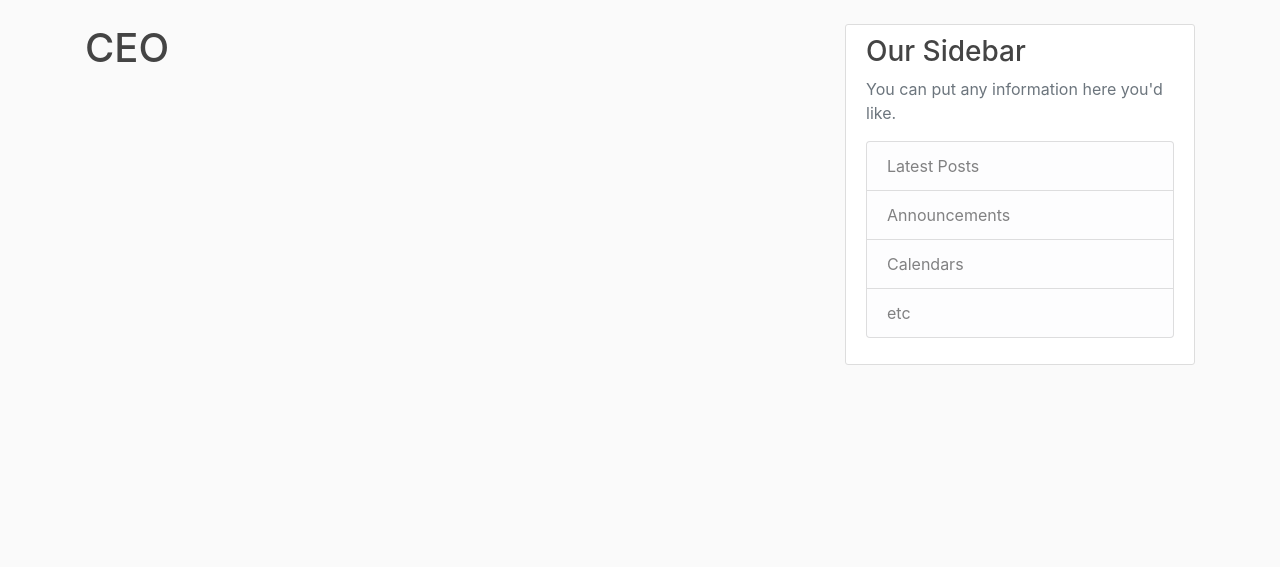
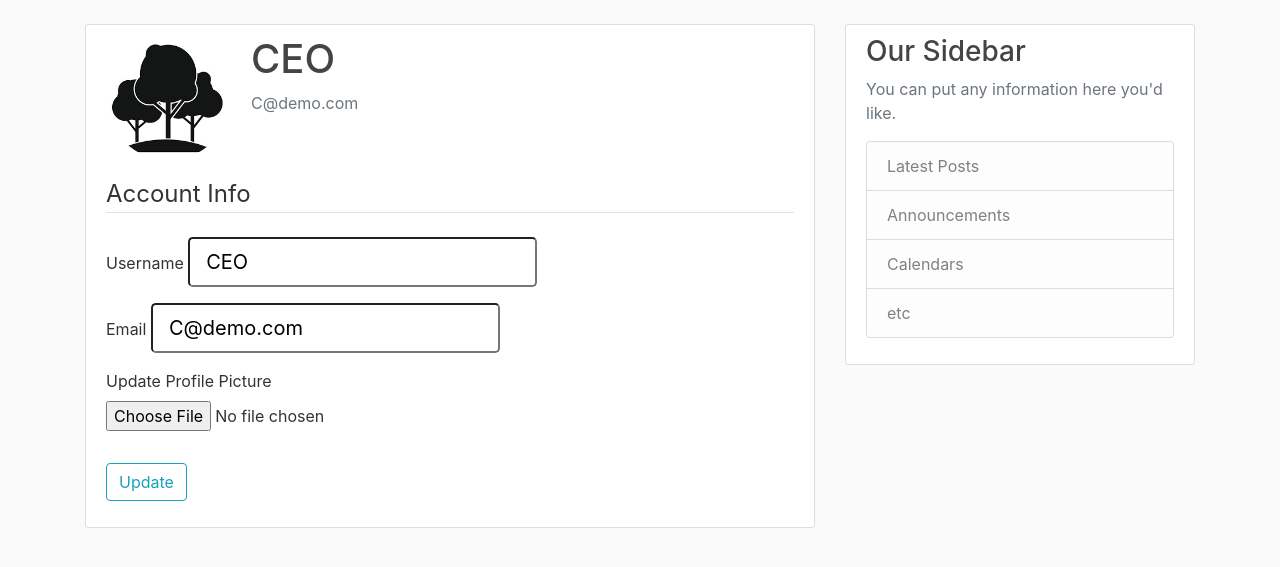
Before and after one commit to MinChun-Jheng/Practice, a Flask app: page /account in a window 1280 px wide. Shown: the part 56-623 px from the top of the page. Run offline with Flask 2, Linux system fonts and the light colour scheme; a user stored in the database is signed in; some libraries are stand-ins or nearby versions.

Commit message:
User Account and Profile Picture

```diff
--- a/python-flask/flaskblog/forms.py
+++ b/python-flask/flaskblog/forms.py
@@ -1,7 +1,10 @@
 from flask_wtf import FlaskForm
+from flask_wtf.file import FileField, FileAllowed
+from flask_login import current_user
 from wtforms import StringField, PasswordField, SubmitField, BooleanField
 from wtforms.validators import DataRequired, Length, Email, EqualTo, ValidationError
 from flaskblog.models import User
+
 
 class RegistrationForm(FlaskForm):
     username = StringField('Username',
@@ -20,8 +23,28 @@ class RegistrationForm(FlaskForm):
         if user:
             raise ValidationError('That email is taken. Please choose another one.')
 
+
 class LoginForm(FlaskForm):
     email = StringField('Email', validators=[DataRequired(), Email()])
     password = PasswordField('Password', validators=[DataRequired()])
     remember = BooleanField('Remember me')
     submit = SubmitField('Login')
+
+
+class UpdateAccountForm(FlaskForm):
+    username = StringField('Username',
+     validators=[DataRequired(), Length(min=2, max=20)])
+    email = StringField('Email', validators=[DataRequired(), Email()])
+    picture = FileField('Update Profile Picture', validators=[FileAllowed(['jpg', 'png'])])
+    submit = SubmitField('Update')
+
+    def validate_username(self, username):
+        if username.data != current_user:
+            user = User.query.filter_by(username=username.data).first()
+            if user:
+                raise ValidationError('That username is taken. Please choose another one.')
+    def validate_email(self, email):
+        if email.data != current_user.email:
+            user = User.query.filter_by(email=email.data).first()
+            if user:
+                raise ValidationError('That email is taken. Please choose another one.')
--- a/python-flask/flaskblog/routes.py
+++ b/python-flask/flaskblog/routes.py
@@ -1,6 +1,9 @@
+import os
+import secrets
+from PIL import Image
 from flask import render_template, url_for, flash, redirect, request
 from flaskblog import app, db, bcrypt
-from flaskblog.forms import RegistrationForm, LoginForm
+from flaskblog.forms import RegistrationForm, LoginForm, UpdateAccountForm
 from flaskblog.models import User, Post
 from flask_login import login_user, current_user, logout_user, login_required
 
@@ -66,8 +69,39 @@ def logout():
     logout_user()
     return redirect(url_for('home'))
 
+def save_picture(form_picture):
+    random_hex = secrets.token_hex(8)
+    # ext is .jpg or .png
+    _, f_ext = os.path.splitext(form_picture.filename)
+    picture_fn = random_hex + f_ext
+    picture_path = os.path.join(app.root_path, 'static/profile_pics', picture_fn)
+    form_picture.save(picture_path)
 
-@app.route("/account")
+    output_size = (125, 125)
+    i = Image.open(form_picture)
+    i.thumbnail(output_size)
+    i.save(picture_path)
+    return picture_fn
+
+
+
+@app.route("/account", methods=['GET', 'POST'])
 @login_required
 def account():
-    return render_template('account.html', title='Account')
+    form = UpdateAccountForm()
+    # when click submit
+    if form.validate_on_submit():
+        if form.picture.data:
+            picture_file = save_picture(form.picture.data)
+            current_user.image_file = picture_file
+        current_user.username = form.username.data
+        current_user.email = form.email.data
+        db.session.commit()
+        flash('your account has been updated!', 'success')
+        return redirect(url_for('account'))
+    # 設置預設值為current_user
+    elif request.method == 'GET':
+        form.username.data = current_user.username
+        form.email.data = current_user.email
+    image_file = url_for('static', filename='profile_pics/' + current_user.image_file)
+    return render_template('account.html', title='Account', image_file=image_file, form=form)
--- a/python-flask/flaskblog/templates/account.html
+++ b/python-flask/flaskblog/templates/account.html
@@ -1,4 +1,62 @@
 {% extends "layout.html" %}
 {% block content %}
-    <h1>{{ current_user.username }}</h1>
+    <div class="content-section">
+      <div class="media">
+        <img class="rounded-circle account-img" src="{{ image_file }}" alt="">
+        <div class="media-body">
+          <h2 class="account-heading">{{ current_user.username}}</h2>
+          <p class="text-secondary">{{ current_user.email }}</p>
+        </div>
+      </div>
+      <!-- FORM HERE -->
+      <!-- use multipart/form-data when your form includes any <input type="file"> elements -->
+        <form class="" action="" method="POST" enctype="multipart/form-data">
+          {{ form.hidden_tag() }}
+          <fieldset class="form-group">
+            <legend class="border-bottom mb-4">Account Info</legend>
+            <div class="form-group">
+              {{ form.username.label(class="form-control-label")}}
+
+              {% if form.username.errors %}
+                {{ form.username(class="form-control form-control-lg is-invalid") }}
+                <div class="invalid-feedback">
+                  {% for error in form.username.errors %}
+                    <span>{{ error }}</span>
+                </div>
+                {% endfor %}
+              {% else %}
+                {{ form.username(class="form-control-lg")}}
+              {% endif %}
+            </div>
+            <div class="form-group">
+              {{ form.email.label(class="form-control-label")}}
+
+              {% if form.email.errors %}
+                {{ form.email(class="form-control form-control-lg is-invalid") }}
+                <div class="invalid-feedback">
+                  {% for error in form.email.errors %}
+                    <span>{{ error }}</span>
+                </div>
+                {% endfor %}
+              {% else %}
+                {{ form.email(class="form-control-lg")}}
+              {% endif %}
+            </div>
+            <div class="form-group">
+              {{ form.picture.label() }}
+              {{ form.picture(class="form-control-file") }}
+              {% if form.picture.errors %}
+                {% for error in form.picture.errors %}
+                  <span class="text-danger">{{ error }}</span></br>
+                {% endfor %}
+              {% endif %}
+            </div>
+
+          </fieldset>
+          <div class="form-group">
+            {{ form.submit(class="btn btn-outline-info") }}
+          </div>
+        </form>
+
+    </div>
 {% endblock content %}
```
Also changed, not shown: python-flask/flaskblog/site.db, python-flask/flaskblog/static/profile_pics/5eceab832b689bb8.jpg (added), python-flask/flaskblog/static/profile_pics/c12d34d6b057d4a8.png (added), python-flask/flaskblog/static/profile_pics/default.jpg (added).
